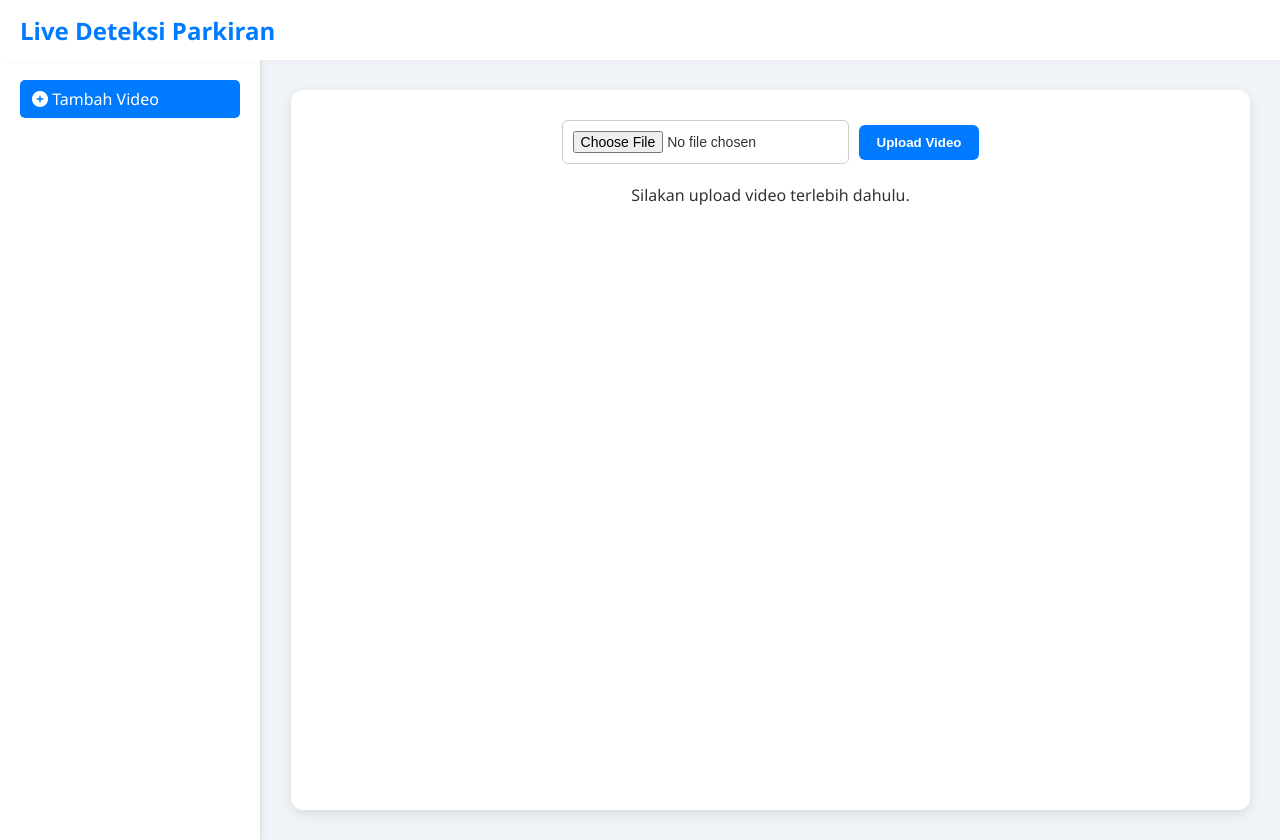
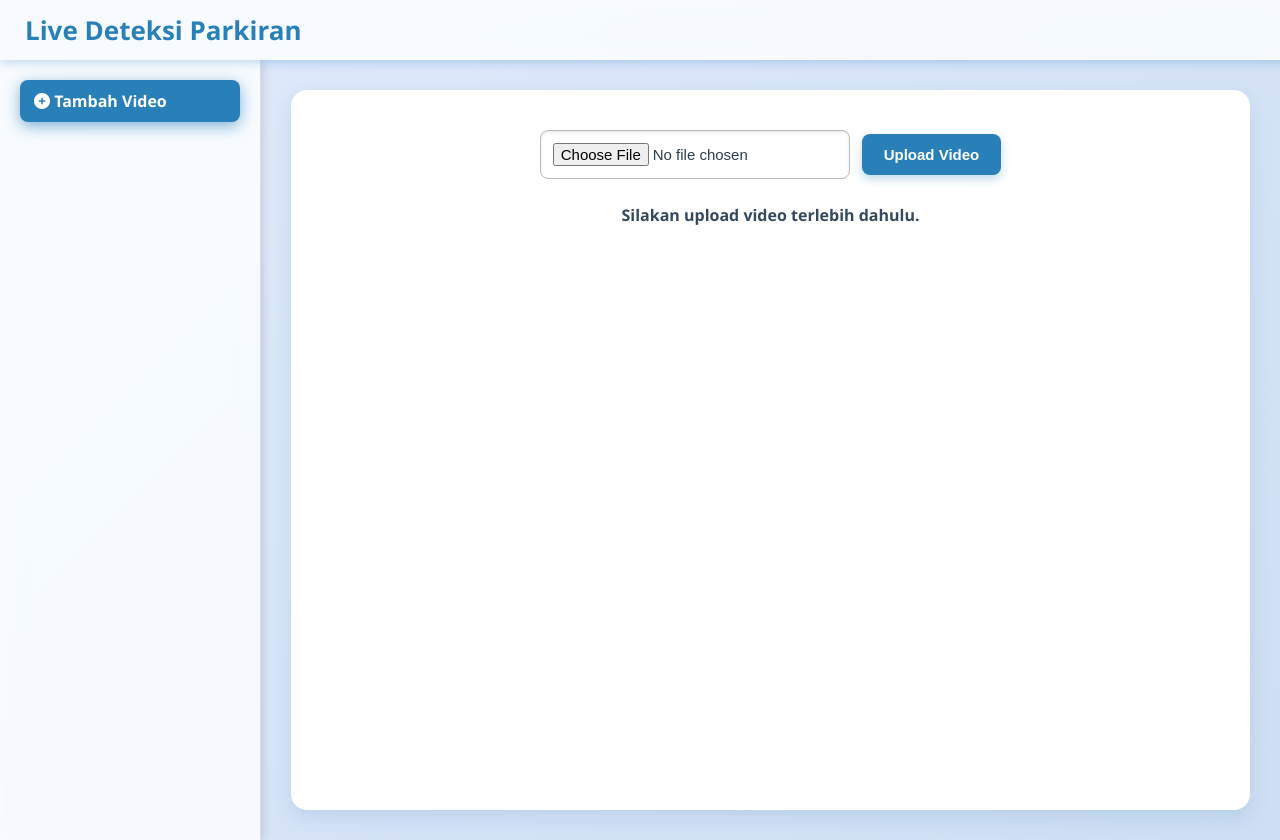
Before and after one commit to Pitooo01/Parking-Slot-Detection, a Flask app: page / in a window 1280 px wide. Run offline with Flask 3, Linux system fonts and the light colour scheme; some libraries are stand-ins or nearby versions.

Commit message:
Update New Code

```diff
--- a/templates/index.html
+++ b/templates/index.html
@@ -21,57 +21,73 @@
   <link rel="icon" type="image/png" href="{{ url_for('static', filename='car.png') }}">
 
   <style>
+    /* Enhanced and Responsive Styles */
     body {
       margin: 0;
       font-family: "Segoe UI", Tahoma, Geneva, Verdana, sans-serif;
-      background-color: #f0f4f8;
-      color: #333;
+      background: linear-gradient(135deg, #e0eafc, #cfdef3);
+      color: #2c3e50;
+      transition: background-color 0.5s ease;
     }
 
     .main {
       display: flex;
       margin-top: 60px;
       /* agar konten tidak tertutup navbar */
+      min-height: calc(100vh - 60px);
     }
 
     .sidebar {
       width: 220px;
-      background-color: #ffffff;
+      background-color: #ffffffcc;
       padding: 20px;
       border-right: 1px solid #ddd;
-      box-shadow: 2px 0 5px rgba(0, 0, 0, 0.05);
+      box-shadow: 3px 0 8px rgba(0, 0, 0, 0.1);
       height: calc(100vh - 60px);
       /* sisakan tinggi navbar */
       overflow-y: auto;
       position: sticky;
       top: 60px;
+      backdrop-filter: saturate(180%) blur(10px);
+      transition: box-shadow 0.3s ease;
+    }
+
+    .sidebar:hover {
+      box-shadow: 5px 0 15px rgba(0, 0, 0, 0.15);
     }
 
     .navbar {
-      background-color: #ffffff;
-      color: #007bff;
-      font-size: 24px;
-      font-weight: bold;
+      background-color: #ffffffcc;
+      color: #2980b9;
+      font-size: 26px;
+      font-weight: 700;
       height: 60px;
       display: flex;
       align-items: center;
-      padding: 0 20px;
+      padding: 0 25px;
       width: 100%;
       position: fixed;
       top: 0;
       left: 0;
       z-index: 1000;
-      box-shadow: 2px 0 5px rgba(0, 0, 0, 0.05);
+      box-shadow: 0 2px 10px rgba(41, 128, 185, 0.3);
+      backdrop-filter: saturate(180%) blur(10px);
+      transition: box-shadow 0.3s ease;
     }
 
     .container {
       flex: 1;
-      padding: 30px;
+      padding: 40px 35px;
       margin: 30px;
       background: white;
       text-align: center;
-      box-shadow: 0 4px 12px rgba(0, 0, 0, 0.1);
-      border-radius: 12px;
+      box-shadow: 0 8px 20px rgba(41, 128, 185, 0.15);
+      border-radius: 16px;
+      transition: box-shadow 0.3s ease;
+    }
+
+    .container:hover {
+      box-shadow: 0 12px 30px rgba(41, 128, 185, 0.25);
     }
 
     .sidebar ul {
@@ -81,71 +97,133 @@
     }
 
     .sidebar ul li {
-      margin-bottom: 10px;
+      margin-bottom: 12px;
     }
 
     .sidebar ul li a {
       text-decoration: none;
-      color: #333;
-      font-weight: 500;
-      padding: 8px 12px;
+      color: #34495e;
+      font-weight: 600;
+      padding: 10px 14px;
       display: block;
-      border-radius: 5px;
-      transition: background-color 0.2s ease;
+      border-radius: 8px;
+      transition: background-color 0.3s ease, color 0.3s ease, transform 0.2s ease;
+      box-shadow: 0 2px 5px rgba(0, 0, 0, 0.05);
     }
 
     .sidebar ul li a:hover {
-      background-color: #f0f0f0;
-      color: #007bff;
+      background-color: #2980b9;
+      color: white;
+      transform: translateX(5px);
+      box-shadow: 0 4px 12px rgba(41, 128, 185, 0.4);
     }
 
     .sidebar ul li a.active {
-      background-color: #007bff;
+      background-color: #2980b9;
       color: white;
+      box-shadow: 0 4px 15px rgba(41, 128, 185, 0.6);
     }
 
     form {
       display: flex;
       justify-content: center;
       align-items: center;
-      gap: 10px;
-      margin-bottom: 20px;
+      gap: 12px;
+      margin-bottom: 25px;
       flex-wrap: wrap;
     }
 
     input[type="file"],
     input[type="number"] {
-      padding: 10px;
-      border: 1px solid #ccc;
-      border-radius: 6px;
-      font-size: 14px;
+      padding: 12px;
+      border: 1px solid #bbb;
+      border-radius: 8px;
+      font-size: 15px;
+      transition: border-color 0.3s ease;
+      box-shadow: inset 0 1px 3px rgba(0, 0, 0, 0.1);
+    }
+
+    input[type="file"]:focus,
+    input[type="number"]:focus {
+      border-color: #2980b9;
+      outline: none;
+      box-shadow: 0 0 8px #2980b9;
     }
 
     button {
-      padding: 10px 18px;
-      background-color: #007bff;
+      padding: 12px 22px;
+      background-color: #2980b9;
       color: white;
       border: none;
-      border-radius: 6px;
+      border-radius: 8px;
       cursor: pointer;
-      font-weight: bold;
-      transition: background-color 0.3s ease;
+      font-weight: 700;
+      font-size: 15px;
+      transition: background-color 0.4s ease, transform 0.2s ease;
+      box-shadow: 0 4px 10px rgba(41, 128, 185, 0.3);
     }
 
     button:hover {
-      background-color: #0056b3;
+      background-color: #1c5980;
+      transform: scale(1.05);
+      box-shadow: 0 6px 15px rgba(28, 89, 128, 0.5);
     }
 
     img {
       max-width: 100%;
       height: auto;
-      border-radius: 6px;
-      box-shadow: 0 2px 8px rgba(0, 0, 0, 0.15);
+      border-radius: 10px;
+      box-shadow: 0 4px 15px rgba(41, 128, 185, 0.25);
+      transition: box-shadow 0.3s ease;
+    }
+
+    img:hover {
+      box-shadow: 0 6px 25px rgba(41, 128, 185, 0.4);
     }
 
     p {
-      font-weight: 500;
-      margin-bottom: 10px;
+      font-weight: 600;
+      margin-bottom: 12px;
+      font-size: 16px;
+      color: #34495e;
+      transition: color 0.3s ease;
+    }
+
+    /* Responsive tweaks */
+    @media (max-width: 768px) {
+      .main {
+        flex-direction: column;
+        margin-top: 70px;
+      }
+
+      .sidebar {
+        width: 100%;
+        height: auto;
+        position: relative;
+        border-right: none;
+        border-bottom: 1px solid #ddd;
+        box-shadow: none;
+        padding: 15px 10px;
+      }
+
+      .container {
+        margin: 20px 15px;
+        padding: 25px 20px;
+      }
+
+      .navbar {
+        font-size: 22px;
+        padding: 0 15px;
+      }
+
+      form {
+        flex-direction: column;
+        gap: 15px;
+      }
+
+      button {
+        width: 100%;
+      }
     }
   </style>
 </head>
```
